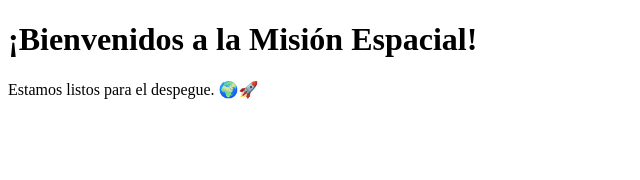
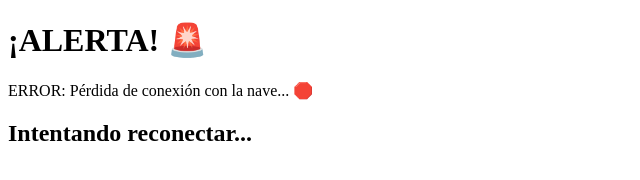
Before and after one commit to loopmayss/proyectoja.github.io, a plain HTML site: page index.html in a window 1280 px wide. Shown: the whole page, without its empty margins (0-640 px from the left). Drawn offline with Linux system fonts and the light colour scheme.

Commit message:
Misión espacial - después de desplegar

```diff
--- a/index.html
+++ b/index.html
@@ -5,7 +5,8 @@
     <title>Misión Espacial 🚀</title>
 </head>
 <body>
-    <h1>¡Bienvenidos a la Misión Espacial!</h1>
-    <p>Estamos listos para el despegue. 🌍🚀</p>
+    <h1>¡ALERTA! 🚨</h1>
+    <p>ERROR: Pérdida de conexión con la nave... 🛑</p>
+    <h2>Intentando reconectar...</h2>
 </body>
 </html>
```
